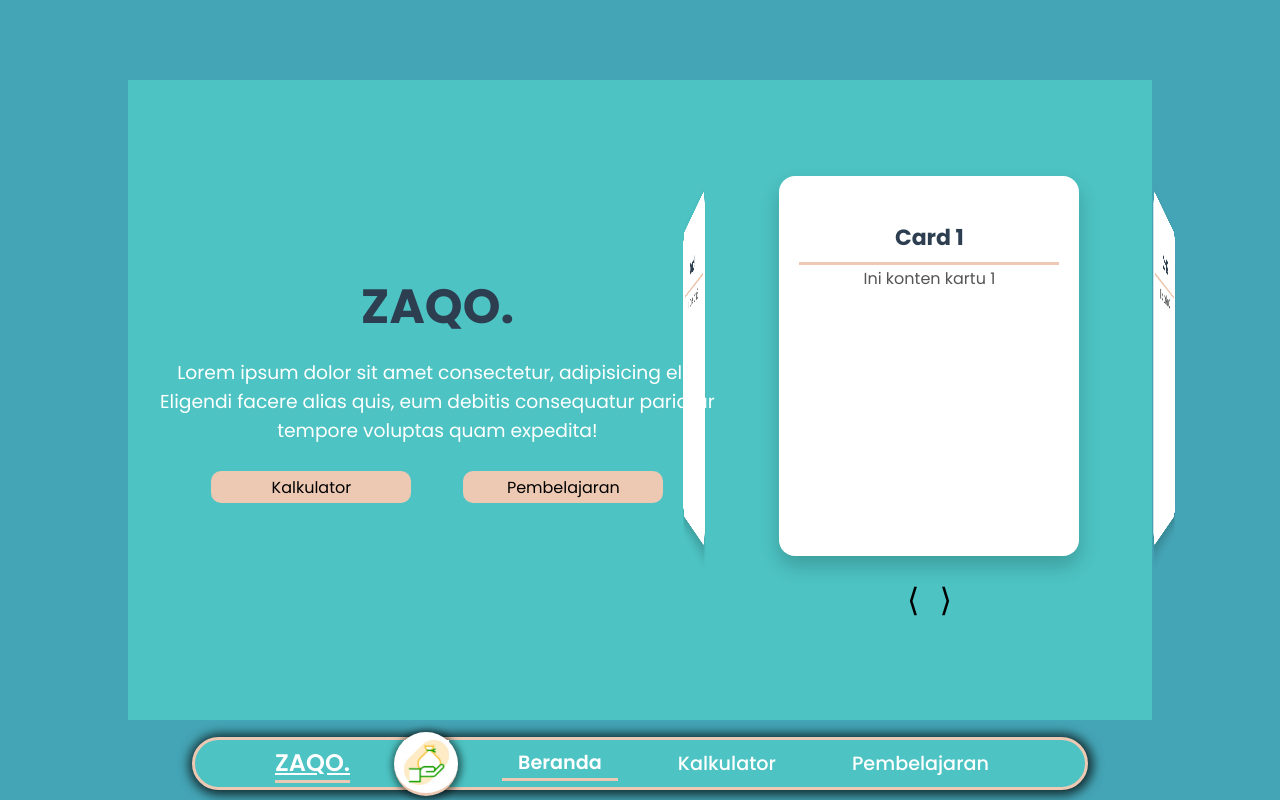
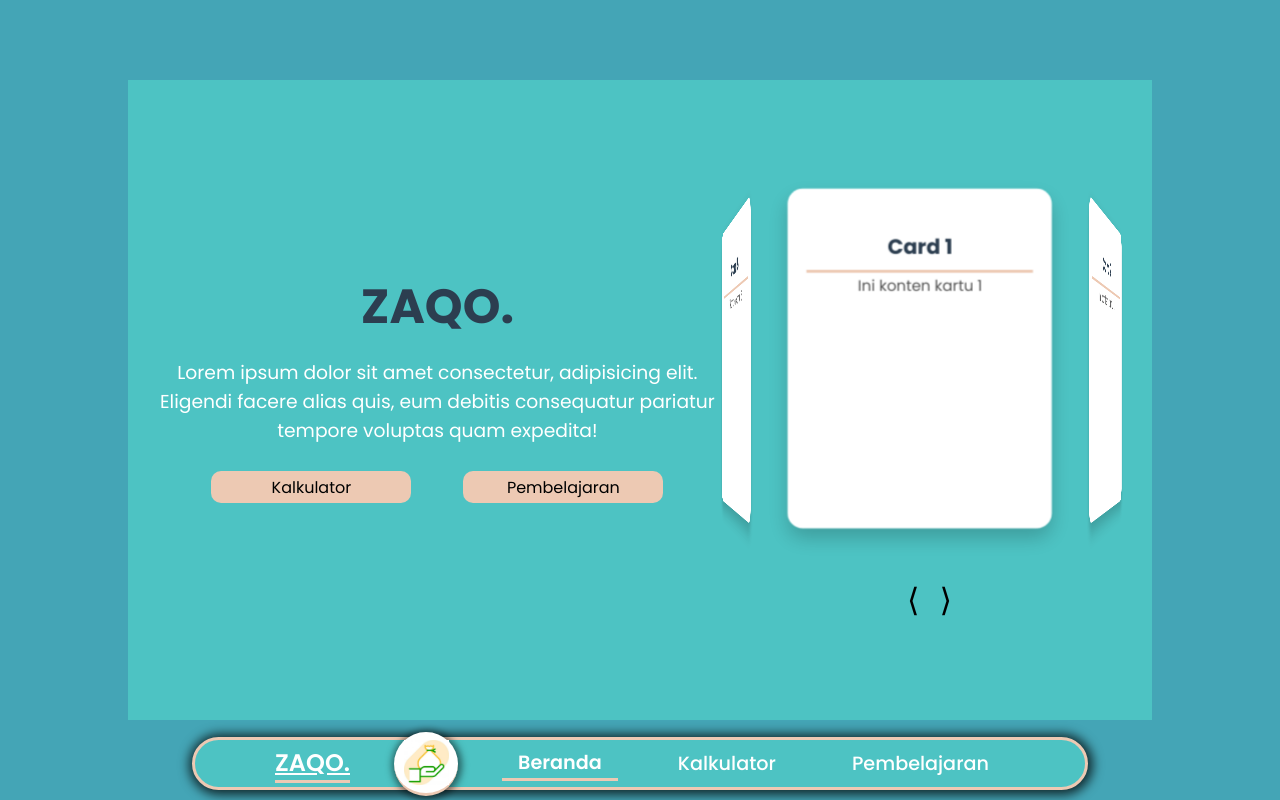
Before and after one commit to blackcatin/Zaqo, a React (Vite) app: page / in a window 1280 px wide. Built offline with nearby package versions, Linux system fonts and the light colour scheme.

Commit message:
Iqbal => hero.css

```diff
--- a/src/components/Hero.jsx
+++ b/src/components/Hero.jsx
@@ -45,7 +45,7 @@ function Hero() {
 						<div
 							key={card.id}
 							className="carousel-card"
-							style={{transform: `rotateY(${i * angle}deg) translateZ(300px)`}}
+							style={{transform: `rotateY(${i * angle}deg) translateZ(240px)`}}
 						>
 							<h2>
 								{card.title}
--- a/src/styles/hero.css
+++ b/src/styles/hero.css
@@ -58,8 +58,8 @@
 
 .carousel-card {
     position: absolute;
-    width: 300px;
-    height: 380px;
+    width: 280px;
+    height: 360px;
     background: white;
     border-radius: 16px;
     box-shadow: 0 10px 20px rgba(0, 0, 0, 0.2);
```
